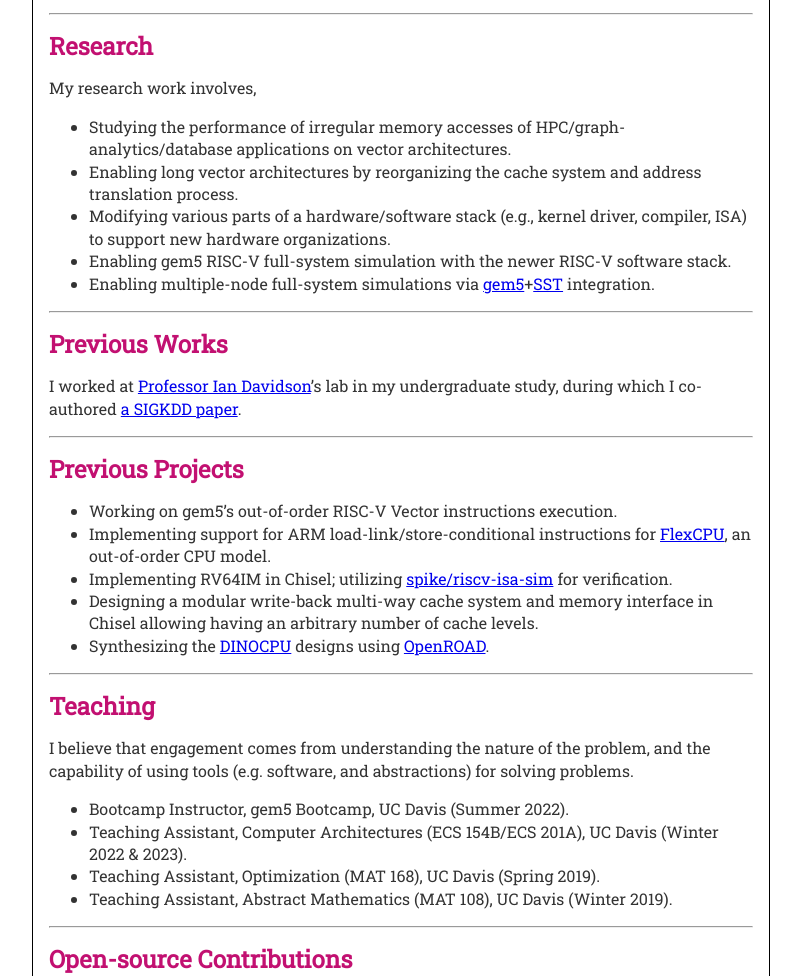
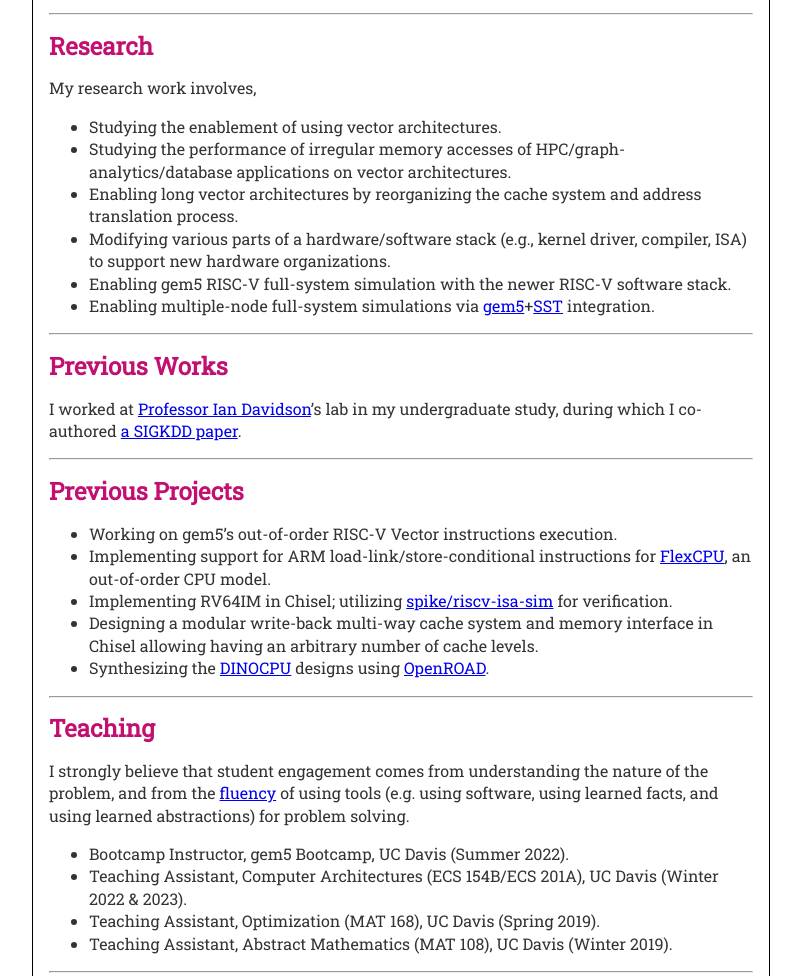
Before and after one commit to takekoputa/website, a plain HTML site: page docs/index.html in a window 1280 px wide. Shown: the part 385-1361 px from the top of the page, without its empty margins (239-1040 px from the left). Drawn offline with Linux system fonts and the light colour scheme.

Commit message:
Small update
Signed-off-by: Hoa Nguyen <hn@hnpl.org>

```diff
--- a/docs/index.html
+++ b/docs/index.html
@@ -49,7 +49,7 @@ href="https://scholar.google.com/citations?user=g6KC_pUAAAAJ">https://scholar.go
 <p>I’m a third-year PhD student in the Department of Computer Science at
 UC Davis. I’m working with <a
 href="https://arch.cs.ucdavis.edu/people/jason-lowe-power">Professor
-Jason Lowe-Power</a> on vector scatter/gather acceleration via
+Jason Lowe-Power</a> on vector-architecture-based acceleration via
 hardware/software co-design. I also work with <a
 href="https://hackmd.io/39K7_jYrS3K3k4Jbn66iHQ?view">Professor Isaac
 Kim</a> on quantum architectures.</p>
@@ -62,6 +62,7 @@ stack for the new hardware.</p>
 <h2 id="research">Research</h2>
 <p>My research work involves,</p>
 <ul>
+<li>Studying the enablement of using vector architectures.</li>
 <li>Studying the performance of irregular memory accesses of
 HPC/graph-analytics/database applications on vector architectures.</li>
 <li>Enabling long vector architectures by reorganizing the cache system
@@ -103,9 +104,11 @@ href="https://github.com/jlpteaching/dinocpu">DINOCPU</a> designs using
 </ul>
 <hr />
 <h2 id="teaching">Teaching</h2>
-<p>I believe that engagement comes from understanding the nature of the
-problem, and the capability of using tools (e.g. software, and
-abstractions) for solving problems.</p>
+<p>I strongly believe that student engagement comes from understanding
+the nature of the problem, and from the <a
+href="https://nautil.us/how-i-rewired-my-brain-to-become-fluent-in-math-235085/">fluency</a>
+of using tools (e.g. using software, using learned facts, and using
+learned abstractions) for problem solving.</p>
 <ul>
 <li>Bootcamp Instructor, gem5 Bootcamp, UC Davis (Summer 2022).</li>
 <li>Teaching Assistant, Computer Architectures (ECS 154B/ECS 201A), UC
@@ -131,6 +134,6 @@ href="https://projecteuler.net/">https://projecteuler.net/</a> and <a
 href="https://rosalind.info/">https://rosalind.info/</a>. I like solving
 problems with geometric interpretations.</p>
 <hr />
-Updated: March 27th, 2024
+Updated: April 27th, 2024
 </body>
 </html>
```
Also changed, not shown: src/pages/footer.html (+1 -1 lines), 1 other file.
